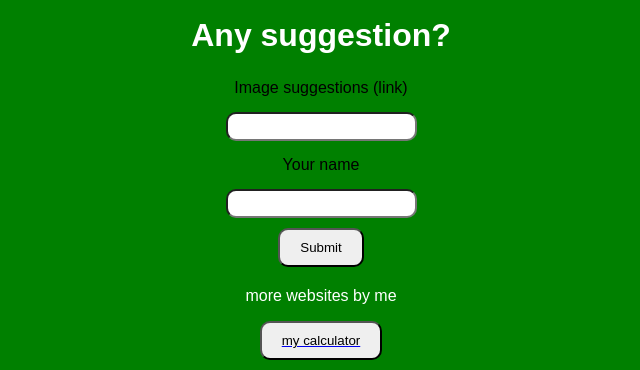
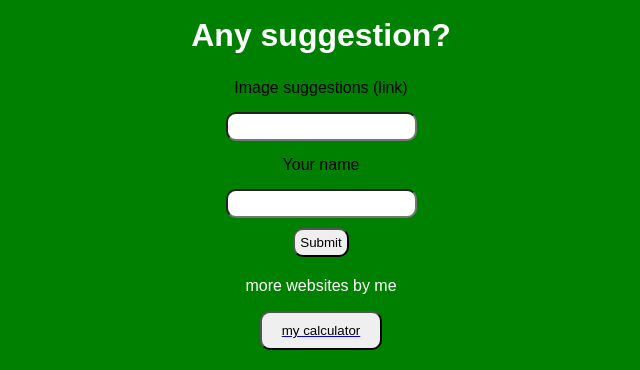
Before and after one commit to sid382919/web, a plain HTML site: page index.html in a window 1280 px wide. Shown: the part 734-1104 px from the top of the page, without its empty margins (319-959 px from the left). Drawn offline with Linux system fonts and the light colour scheme.

Commit message:
index.html

```diff
--- a/index.html
+++ b/index.html
@@ -133,20 +133,24 @@
   <button>Click to show video</button>
 </a>
   <h1>Any suggestion?</h2>
+  <form>
       <label for="link">Image suggestions (link)</label>
   <input id="link" type="text" />
+<label for="name">Your name</label>
+  <input id="name" type="text" />
+  <input type = "submit" id = "submit">
+  </form>
 
-  <label for="name">Your name</label>
-  <input id="name" type="text" />
 
-  <button id="submit">Submit</button>
   <h2 id="input_result"></h2>
       <script>
-        document.getElementById("submit").onclick = function () {
-      const suggestion = document.getElementById("link").value;
-      const name = document.getElementById("name").value;
-      document.getElementById("input_result").textContent = `Thank you for the suggestion, ${name}!`;
-    };
+      document.getElementById("submit").onclick = function (event) {
+  event.preventDefault();
+  const suggestion = document.getElementById("link").value;
+  const name = document.getElementById("name").value;
+  document.getElementById("input_result").textContent = `Thank you for the suggestion, ${name}!`;
+};
+
   </script>
   <p>more websites by me</p>
   <a href = "https://sigmasid-calculator.netlify.app/">
```
